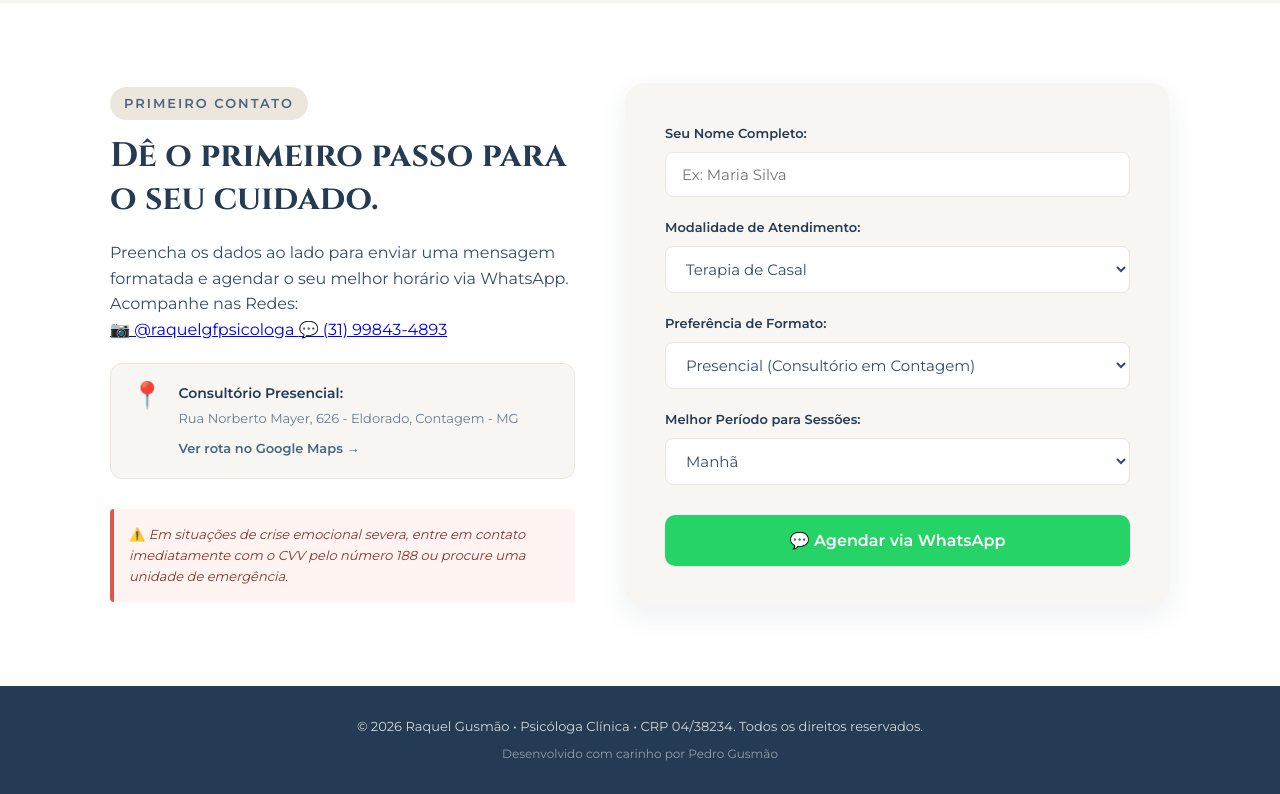
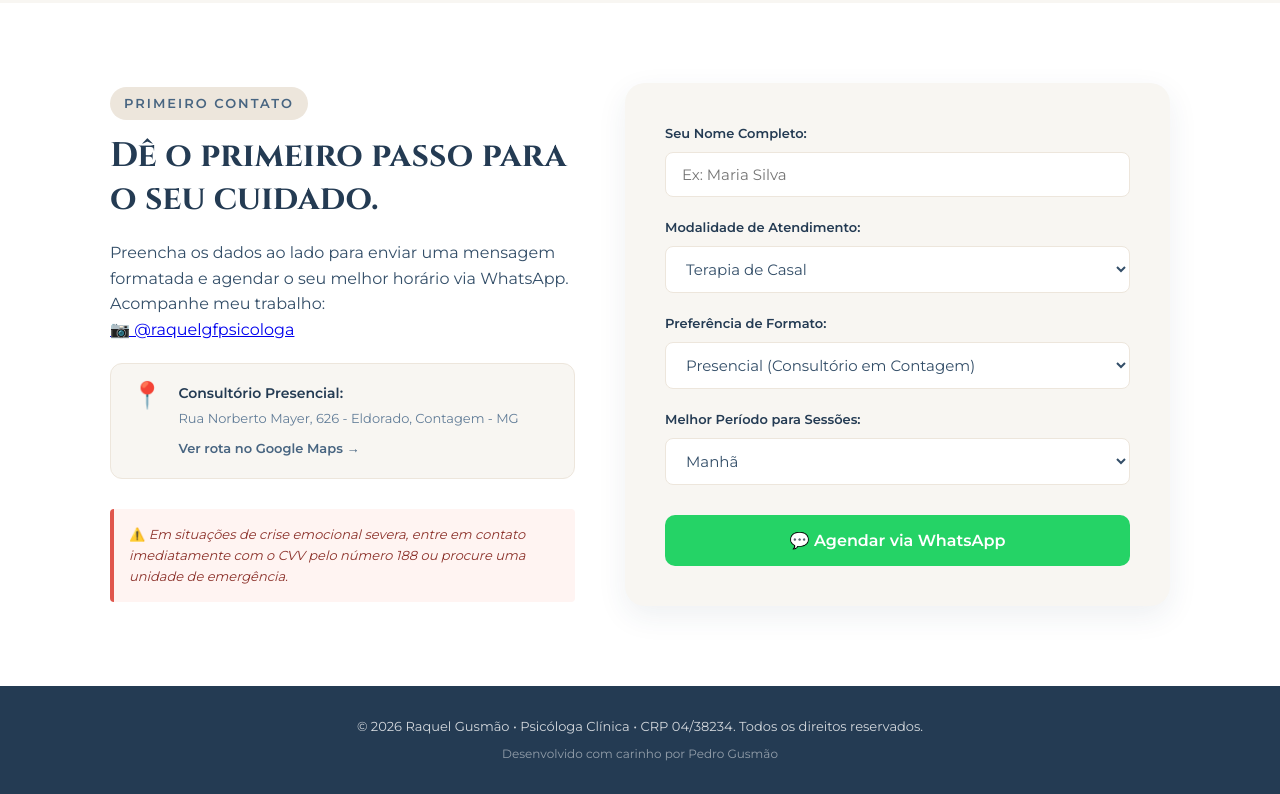
Before and after one commit to PedroGusmaao/raquel-gusmao-psicologia, a plain HTML site: page index.html in a window 1280 px wide. Shown: the part 2871-3665 px from the top of the page. Drawn offline with Linux system fonts and the light colour scheme.

Commit message:
refactor: remove wpp redundante e mantem apenas instagram

```diff
--- a/index.html
+++ b/index.html
@@ -170,14 +170,12 @@
                 <p>Preencha os dados ao lado para enviar uma mensagem formatada e agendar o seu melhor horário via WhatsApp.</p>
 
                 <!-- REDES SOCIAIS OFICIAIS -->
+                                <!-- REDE SOCIAL OFICIAL -->
                 <div class="redes-sociais">
-                    <p class="titulo-redes">Acompanhe nas Redes:</p>
+                    <p class="titulo-redes">Acompanhe meu trabalho:</p>
                     <div class="links-redes">
                         <a href="https://www.instagram.com/raquelgfpsicologa/" target="_blank" class="btn-rede instagram">
                             📷 @raquelgfpsicologa
-                        </a>
-                        <a href="https://wa.me/5531998434893" target="_blank" class="btn-rede whatsapp">
-                            💬 (31) 99843-4893
                         </a>
                     </div>
                 </div>
```
